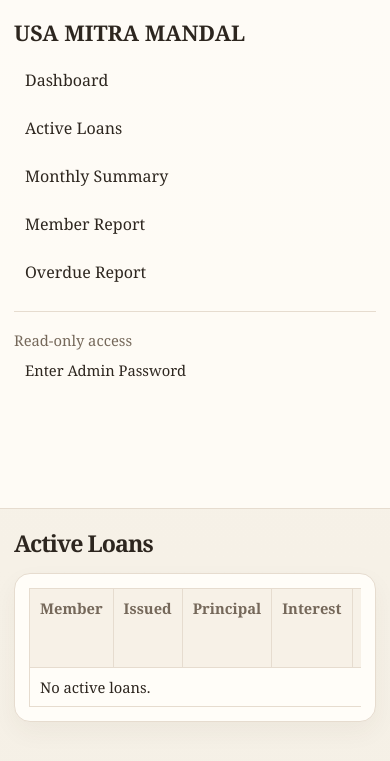
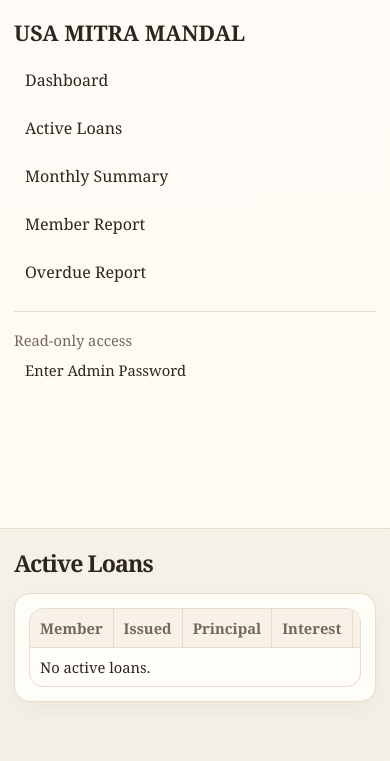
Before and after one commit to akshaypatel454/usamitra, a Django app: page /reports/active-loans/ in a window 390 px wide. Shown: the top 761 px of the page. Run offline with Django 5.2, Linux system fonts and the light colour scheme; data comes from the database, SQL or seed files in the repository; data that the repository does not hold is empty.

Commit message:
Fix mobile table scrolling

```diff
--- a/core/templates/core/base.html
+++ b/core/templates/core/base.html
@@ -160,14 +160,18 @@
         .value.ok { color: var(--ok); }
         .value.warn { color: var(--warn); }
         .table-wrap {
+            display: block;
             width: 100%;
             overflow-x: auto;
+            overflow-y: hidden;
             -webkit-overflow-scrolling: touch;
+            border: 1px solid var(--line);
+            border-radius: 14px;
         }
         table {
-            width: 100%;
+            width: max-content;
+            min-width: 100%;
             border-collapse: collapse;
-            border: 1px solid var(--line);
             min-width: 640px;
         }
         th, td {
@@ -176,6 +180,7 @@
             border-bottom: 1px solid var(--line);
             border-right: 1px solid var(--line);
             vertical-align: top;
+            white-space: nowrap;
         }
         th {
             color: var(--muted);
```
